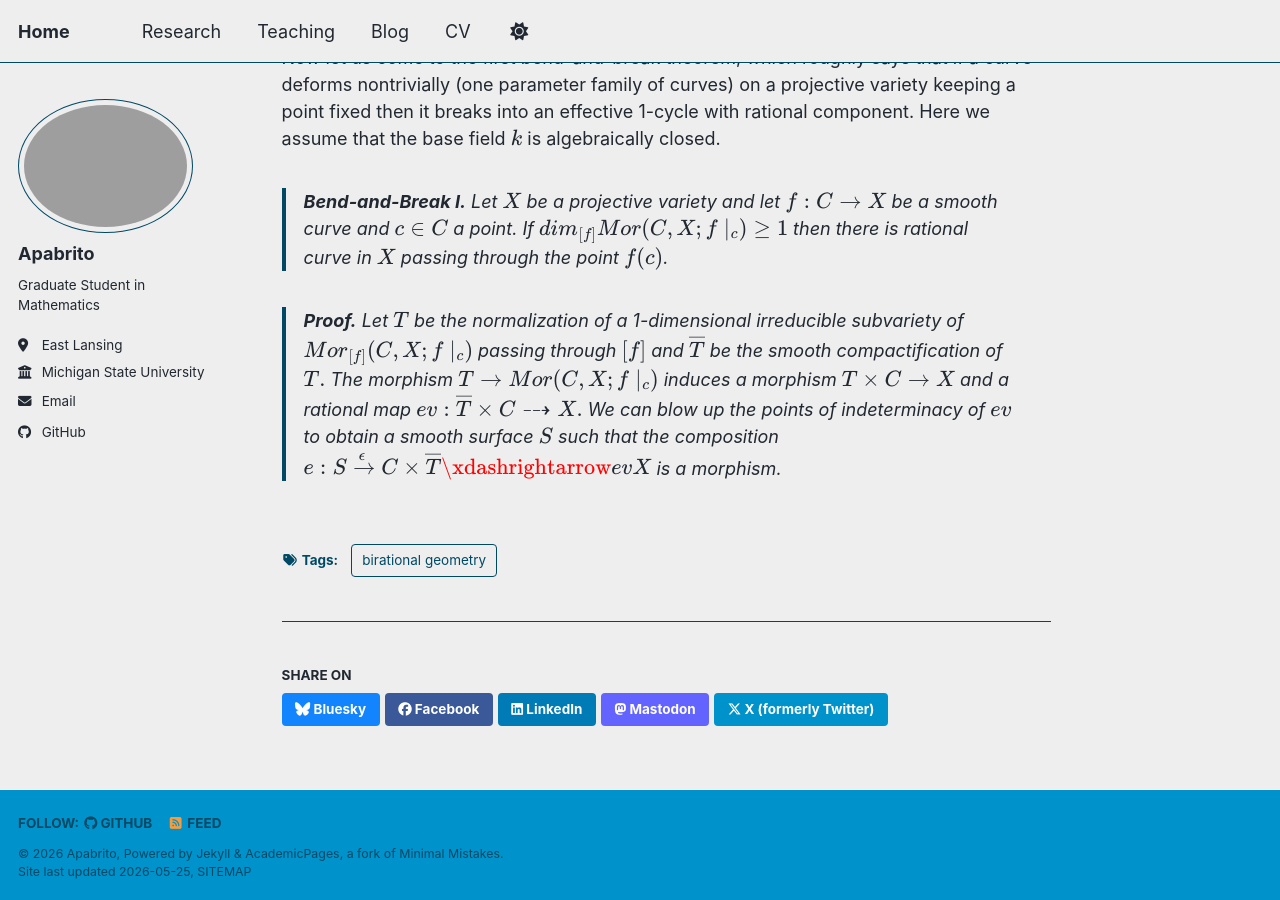
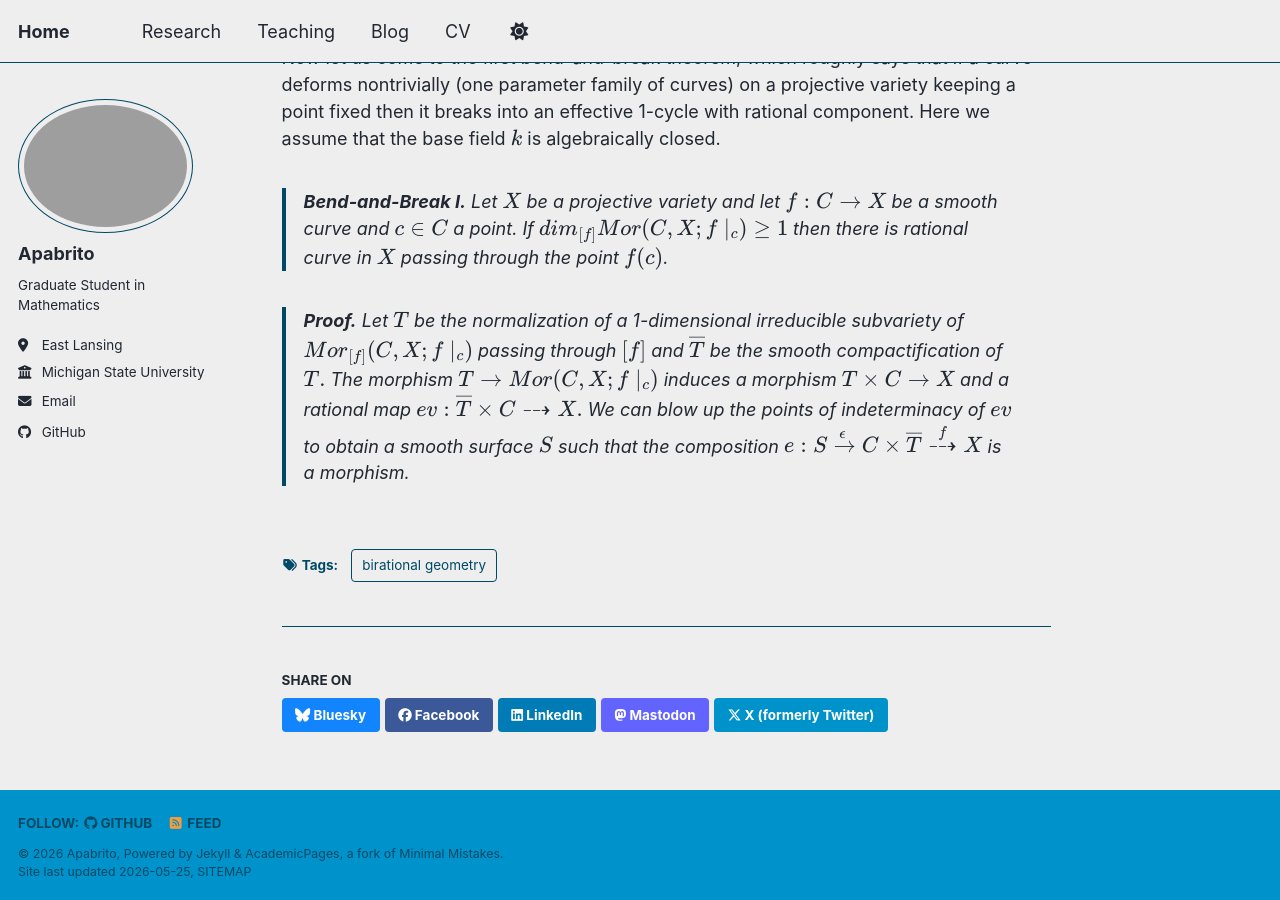
Before and after one commit to apabrito1/apabrito1.github.io, a Jekyll site: the page built from _posts/2012-08-14-blog-post-1.md, in a window 1280 px wide and 900 px high, scrolled down 2449 px. Built offline with Jekyll 4.4.1, drawn with Linux system fonts in a browser that asks for light colours; a script bundle is joined from its source files by our own code; library files that are not in the unit come from our copies.

Commit message:
Update 2012-08-14-blog-post-1.md

```diff
--- a/_posts/2012-08-14-blog-post-1.md
+++ b/_posts/2012-08-14-blog-post-1.md
@@ -45,4 +45,4 @@ Now let us come to the first bend-and-break theorem, which roughly says that if
 > Let $X$ be a projective variety and let $f:C\to X $ be a smooth curve and $c\in C$ a point. If  $dim_{[f]}Mor(C,X;f\mid_{\{c\}})\ge 1$ then there is rational curve in $X$ passing through the point $f(c)$.
 
 > **Proof.**
-> Let $T$ be the normalization of a 1-dimensional irreducible subvariety of $Mor_{[f]}(C,X;f\mid_{c})$ passing through $[f]$ and $\overline{T}$ be the smooth compactification of $T.$ The morphism $T\to Mor(C,X;f\mid_{c})$ induces a morphism $T\times C\to X$ and a rational map $ev: \overline{T}\times C \dashrightarrow X.$ We can blow up the points of indeterminacy of $ev$ to obtain a smooth surface $S$ such that the composition $e: S \xrightarrow{\epsilon}  {C\times \overline{T}} \xdashrightarrow{ev} X$ is a morphism.
+> Let $T$ be the normalization of a 1-dimensional irreducible subvariety of $Mor_{[f]}(C,X;f\mid_{c})$ passing through $[f]$ and $\overline{T}$ be the smooth compactification of $T.$ The morphism $T\to Mor(C,X;f\mid_{c})$ induces a morphism $T\times C\to X$ and a rational map $ev: \overline{T}\times C \dashrightarrow X.$ We can blow up the points of indeterminacy of $ev$ to obtain a smooth surface $S$ such that the composition $e: S \xrightarrow{\epsilon}  {C\times \overline{T}}  \overset{f}{\dashrightarrow}  X$ is a morphism.
```
